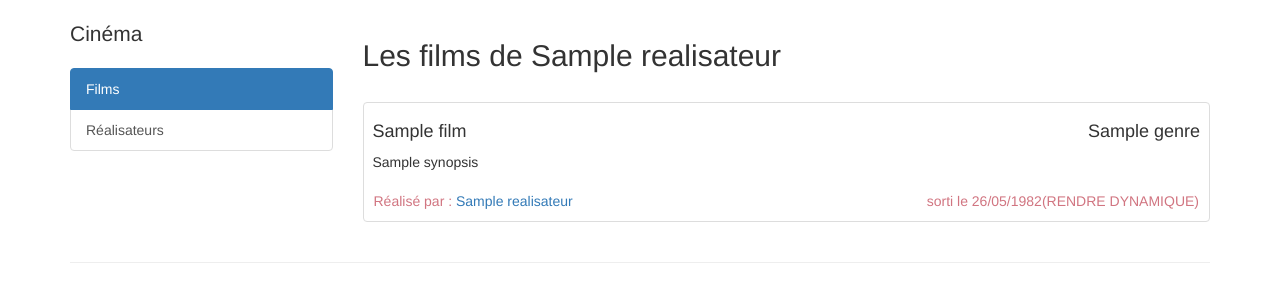
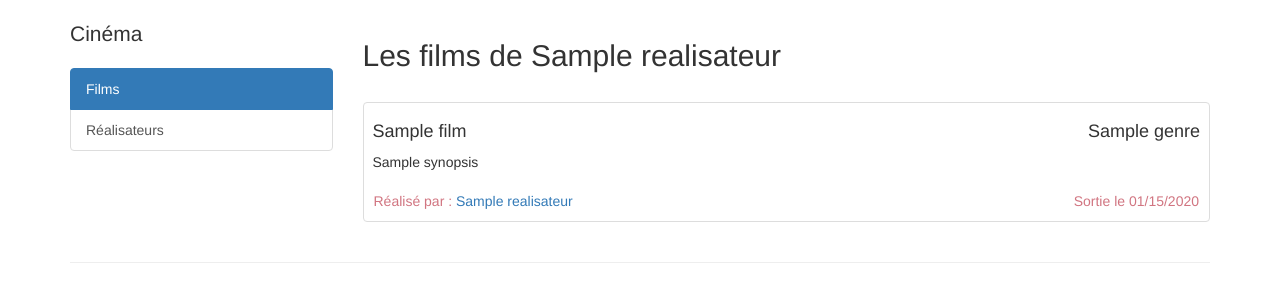
Before and after one commit to OneJohnDev/cinema, a Symfony app: template templates/cinema/films_realisateur.html.twig in a window 1280 px wide. Shown: the part 51-353 px from the top of the page. Run offline with Twig, Linux system fonts and the light colour scheme; the template is opened without the code that fills it: most values are stand-ins (such as "Sample title", 1, 10 or a date in 2020); some libraries are stand-ins or nearby versions.

Commit message:
Passage de données statiques en dynamiques

```diff
--- a/templates/base.html.twig
+++ b/templates/base.html.twig
@@ -18,7 +18,7 @@
                     <span class="icon-bar"></span>
                     <span class="icon-bar"></span>
                 </button>
-                <a class="navbar-brand" href="http://127.0.0.1:8000/">Symfony</a>
+                <a class="navbar-brand" href="{{path("app_index")}}">Symfony</a>
             </div>
             <!-- Collect the nav links, forms, and other content for toggling -->
             <div class="collapse navbar-collapse" id="bs-example-navbar-collapse-1">
@@ -46,6 +46,7 @@
 
             <div class="col-md-12">
                 <h1>Accueil</h1>
+
                 <p>Bienvenue sur mon site Symfony</p>
             </div>
 
--- a/templates/cinema/films_realisateur.html.twig
+++ b/templates/cinema/films_realisateur.html.twig
@@ -25,7 +25,7 @@
                         <p> {{film.synopsis}}</p>
                     </div>
                     <div class="ratings">
-                        <p class="pull-right">sorti le 26/05/1982(RENDRE DYNAMIQUE)</p>
+                        <p class="pull-right">Sortie le {{film.dateSortie|date("m/d/Y")}}</p>
                         <p>Réalisé par : <a href="{{ path("app_cinema_realisateur", {id: film.Realisateur.id} ) }}">{{film.realisateur.nomRealisateur}}</a></p>
                     </div>
                 </div>
--- a/templates/cinema/index.html.twig
+++ b/templates/cinema/index.html.twig
@@ -35,7 +35,7 @@
                         <p> {{film.synopsis}}</p>
                     </div>
                     <div class="ratings">
-                        <p class="pull-right">sorti le 20/10/1993(rendre dynamique)</p>
+                        <p class="pull-right">Sortie le {{film.dateSortie|date("m/d/Y")}}</p>
                         <p>Réalisé par : <a href="{{ path("app_cinema_realisateur", {id: film.Realisateur.id} ) }}">{{film.Realisateur.nomRealisateur}}</a></p>
                     </div>
                 </div>
--- a/templates/cinema/realisateurs.html.twig
+++ b/templates/cinema/realisateurs.html.twig
@@ -29,7 +29,7 @@
 				<div class="well">
                     <div class="row">
                         <div class="col-md-12">
-                            <strong>{{realisateur.nomRealisateur}}</strong> (58 ans)<br />
+                            <strong>{{realisateur.nomRealisateur}}</strong> ({{ realisateur.getAge() }} ans)<br />
 							<br />
 							<p>Le wiki</p>
 							<hr />
```
Also changed, not shown: src/Entity/Realisateur.php (+9 -0 lines), 1 other file.
